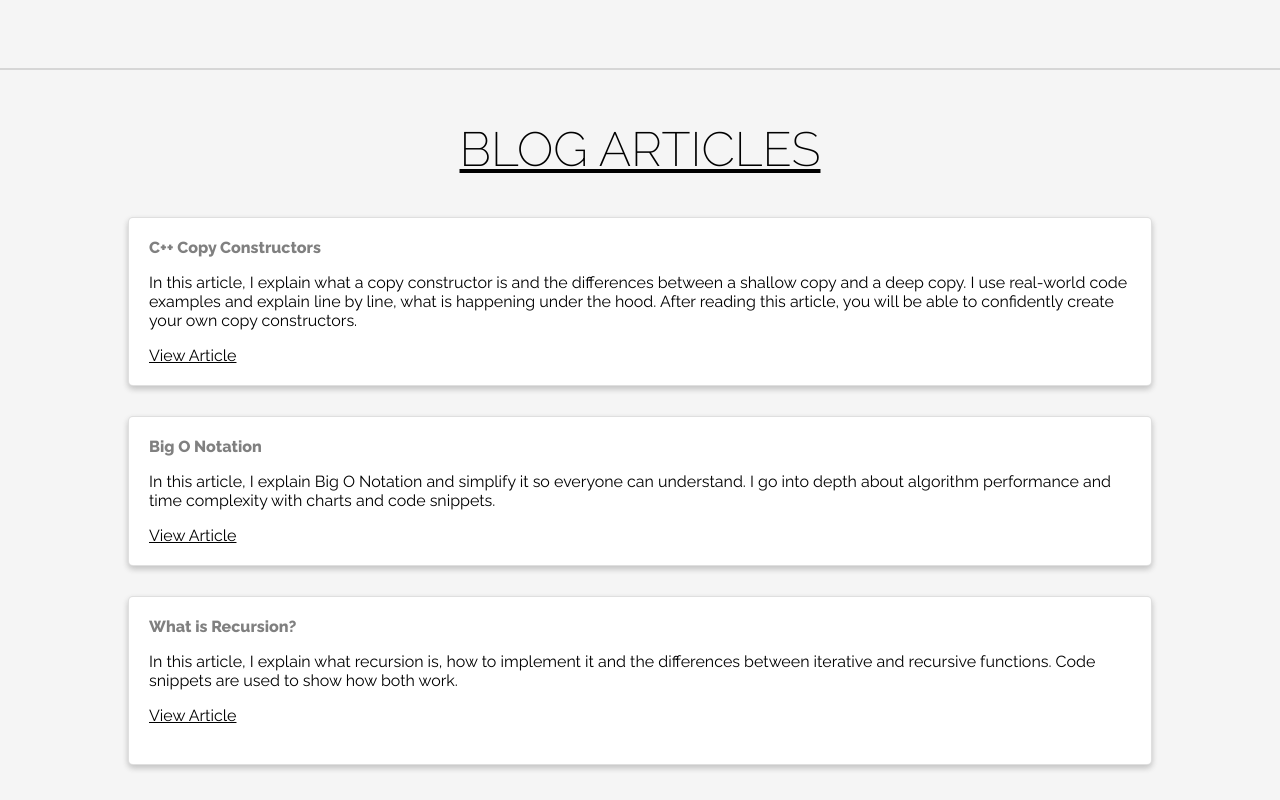
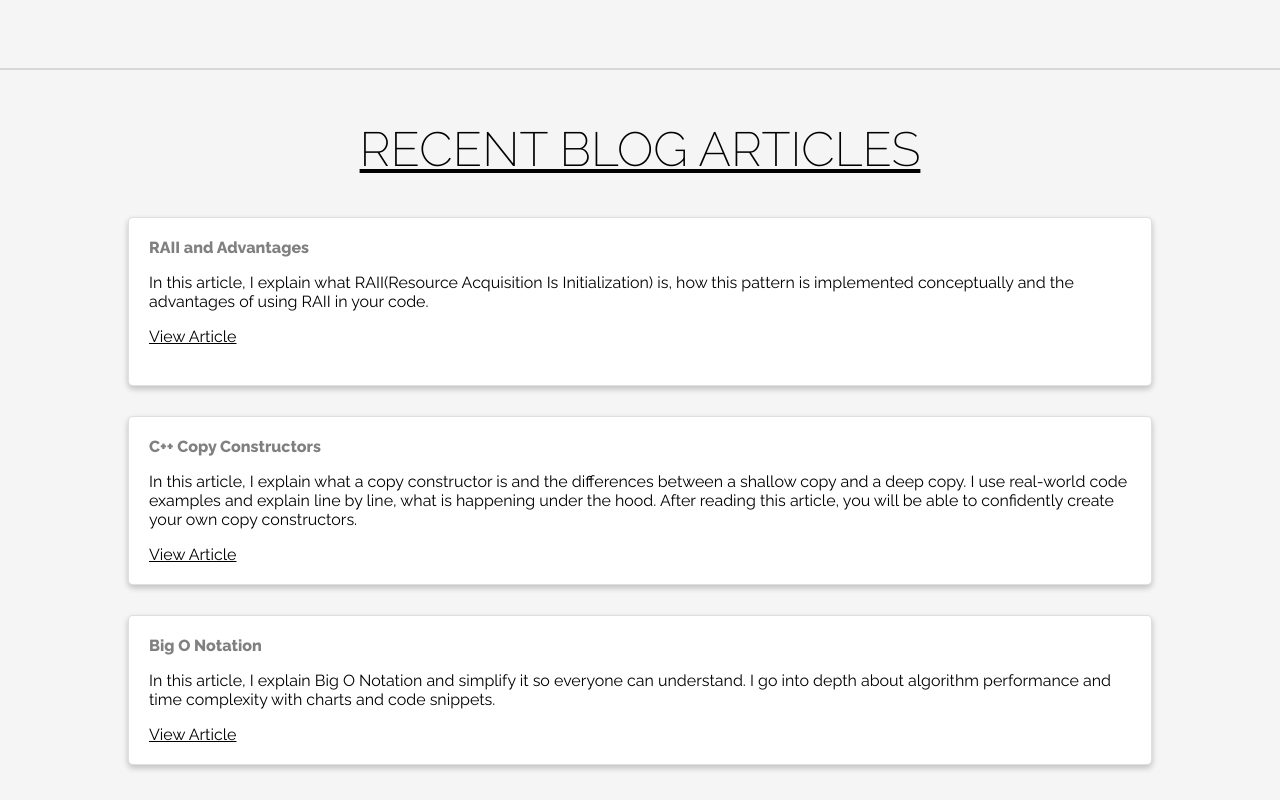
Before and after one commit to TomK111/TomislavKraljic.github.io, a plain HTML site: page index.html in a window 1280 px wide. Shown: the part 1700-2500 px from the top of the page. Drawn offline with Linux system fonts and the light colour scheme.

Commit message:
added new article to portfolio

```diff
--- a/index.html
+++ b/index.html
@@ -1,5 +1,6 @@
 <!DOCTYPE html>
 <html>
+
 <head>
   <meta charset="utf-8" />
   <title>Tomislav Kraljic</title>
@@ -47,8 +48,8 @@
           <li class="li-social-links">
             <a class="social" href="https://kraljict.hashnode.dev/" target="_blank"><i class="fab fa-blogger-b"></i></a>
           </li>
-          <br/>
-          <br/>
+          <br />
+          <br />
         </ul>
       </div>
     </div>
@@ -128,7 +129,8 @@
                 delete, update and create records for students and also calculates their grades in each subject.
 
               </p>
-              <a href="https://github.com/TomislavKraljic/Student-Database-Management-System" target="_blank">Source Code</a>
+              <a href="https://github.com/TomislavKraljic/Student-Database-Management-System" target="_blank">Source
+                Code</a>
               <br />
             </div>
           </div>
@@ -154,7 +156,21 @@
       <div class="main-content-lg">
         <div class="content-header">
           <a class="anchor" name="blog"></a>
-          <h2>Blog Articles</h2>
+          <h2>Recent Blog Articles</h2>
+        </div>
+
+        <div class="content-body-projects">
+          <div class="project-card">
+            <div class="project-content">
+              <h4>RAII and Advantages</h4>
+              <p>
+                In this article, I explain what RAII(Resource Acquisition Is Initialization) is, how this pattern is
+                implemented conceptually and
+                the advantages of using RAII in your code.
+              </p>
+              <a href="https://kraljict.hashnode.dev/raii-and-its-advantages" target="_blank">View Article</a>
+              <br />
+            </div>
           </div>
 
           <div class="project-card">
@@ -174,26 +190,15 @@
             <div class="project-content">
               <h4>Big O Notation</h4>
               <p>
-                In this article, I explain Big O Notation and simplify it so everyone can understand. I go into depth about
+                In this article, I explain Big O Notation and simplify it so everyone can understand. I go into depth
+                about
                 algorithm performance and time complexity with charts and code snippets.
 
               </p>
-              <a href="https://kraljict.hashnode.dev/what-is-recursion" target="_blank">View Article</a>
+              <a href="https://kraljict.hashnode.dev/big-o-notation" target="_blank">View Article</a>
             </div>
           </div>
 
-          <div class="content-body-projects">
-            <div class="project-card">
-              <div class="project-content">
-                <h4>What is Recursion?</h4>
-                <p>
-                  In this article, I explain what recursion is, how to implement it and the differences between
-                  iterative and recursive functions. Code snippets are used to show how both work.
-                </p>
-                <a href="https://kraljict.hashnode.dev/what-is-recursion" target="_blank">View Article</a>
-                <br />
-              </div>
-            </div>
 
         </div>
       </div>
@@ -205,7 +210,7 @@
       <div class="main-content">
         <div class="content-header">
           <a class="anchor" name="education"></a>
-          <br/>
+          <br />
           <h2>Education</h2>
         </div>
         <div class="content-body">
```
Lines whose indentation alone changed are shown as unchanged.
